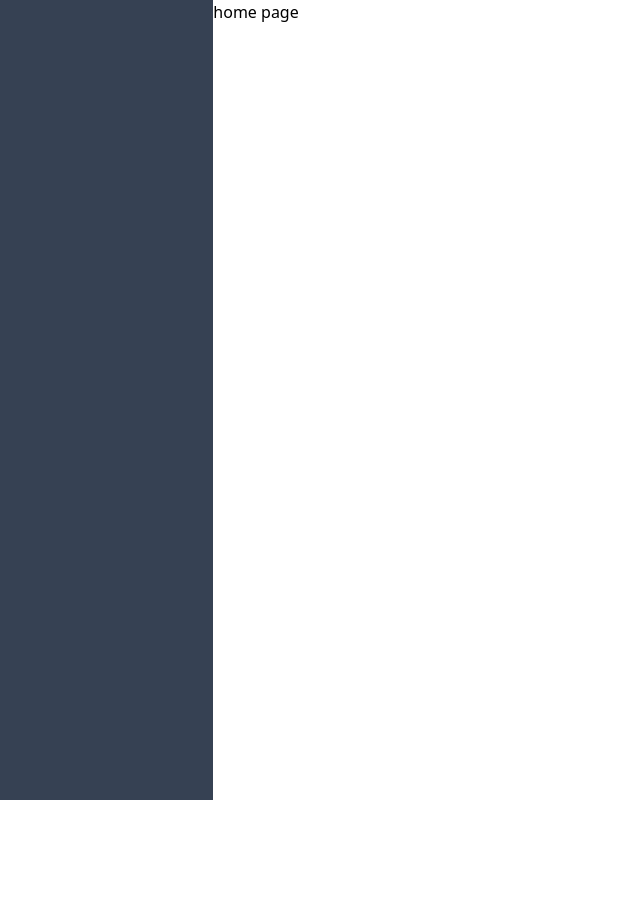
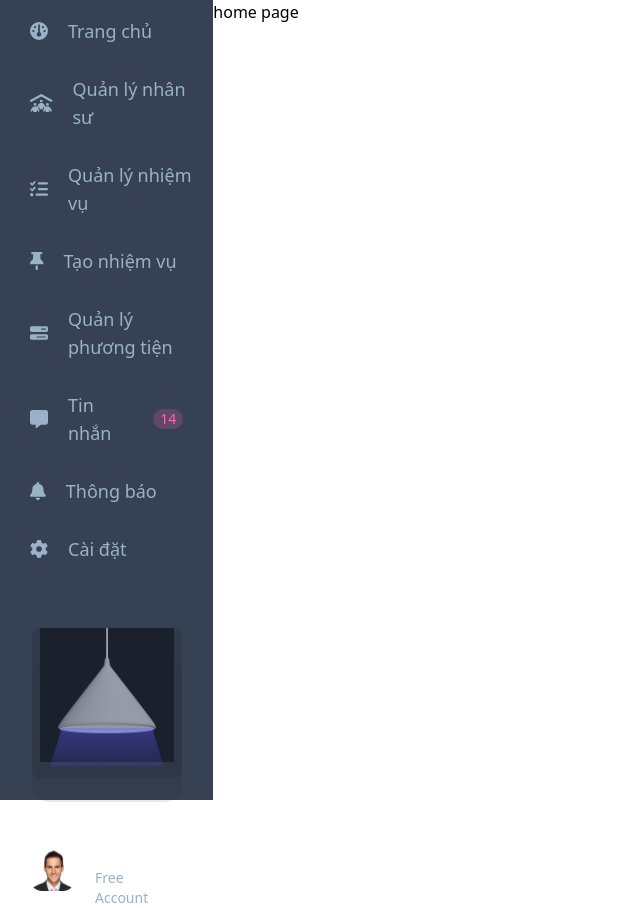
Before and after one commit to Nha1410/UWC, a React (Create React App) app in the folder fe/: page / in a window 1280 px wide. Shown: the whole page, without its empty margins (0-640 px from the left). Before the commit the page ends 800 px from the top, so only its background shows below. Built offline with nearby package versions, Linux system fonts and the light colour scheme.

Commit message:
UI for sidebar of Default Layout

```diff
--- /dev/null
+++ b/fe/src/components/Commons/SidebarBoxItem/index.js
@@ -0,0 +1,18 @@
+function BoxItem({ iconComponent, title, numberNotifications, textColor, isActive }) {
+    const classNameIsActive = isActive && 'rounded-r-lg bg-[#99B2C6] text-xl bg-opacity-20';
+    return (
+        <div
+            className={`w-full ${textColor} text-lg flex py-[5px] justify-center items-center hover:cursor-pointer hover:bg-[#99B2C6] hover:bg-opacity-20`}
+        >
+            <div className={`pl-[30px] py-[10px] ${classNameIsActive}`}>{iconComponent}</div>
+            <div className="flex-1 px-[15px] py-[10px]">{title}</div>
+            {numberNotifications && (
+                <div className="w-[30px] h-[20px] rounded-full bg-[#FF69B4] bg-opacity-20 text-[#FF69B4] text-center text-sm flex items-center justify-center mr-[30px]">
+                    <span>{numberNotifications}</span>
+                </div>
+            )}
+        </div>
+    );
+}
+
+export default BoxItem;
--- a/fe/src/components/Layout/components/Sidebar/index.js
+++ b/fe/src/components/Layout/components/Sidebar/index.js
@@ -1,9 +1,97 @@
 // import classname from 'classname/bind';
 // import styles from './Sidebar.module.css';
 // const cx = classname.bind(styles);
+import BoxItem from '../../../Commons/SidebarBoxItem';
+import { FontAwesomeIcon } from '@fortawesome/react-fontawesome';
+import {
+    faGauge,
+    faPeopleRoof,
+    faListCheck,
+    faThumbTack,
+    faBarsProgress,
+    faMessage,
+    faBell,
+    faGear,
+    faRightFromBracket,
+} from '@fortawesome/free-solid-svg-icons';
 
 function Sidebar() {
-    return <div className="w-1/6 h-screen bg-[#364153] sticky"></div>;
+    // test active
+    let active = false;
+    return (
+        <div className="w-1/6 h-screen bg-[#364153] py-[30px] flex justify-center items-center">
+            <div className="flex flex-col items-center">
+                <div className="flex flex-col items-center">
+                    <img alt="logo" src="/images/logo.png" />
+                    <span className="text-xl font-bold text-white mt-[23px]">UWC</span>
+                </div>
+                <div className="w-full">
+                    <BoxItem
+                        title="Trang chủ"
+                        textColor={active ? 'text-[#605CFF]' : 'text-[#99B2C6]'}
+                        isActive={active}
+                        iconComponent={<FontAwesomeIcon icon={faGauge} className="mr-[5px]" />}
+                    />
+                    <BoxItem
+                        title="Quản lý nhân sư"
+                        textColor={active ? 'text-[#605CFF]' : 'text-[#99B2C6]'}
+                        isActive={active}
+                        iconComponent={<FontAwesomeIcon icon={faPeopleRoof} className="mr-[5px]" />}
+                    />
+                    <BoxItem
+                        title="Quản lý nhiệm vụ"
+                        textColor={active ? 'text-[#605CFF]' : 'text-[#99B2C6]'}
+                        isActive={active}
+                        iconComponent={<FontAwesomeIcon icon={faListCheck} className="mr-[5px]" />}
+                    />
+                    <BoxItem
+                        title="Tạo nhiệm vụ"
+                        textColor={active ? 'text-[#605CFF]' : 'text-[#99B2C6]'}
+                        isActive={active}
+                        iconComponent={<FontAwesomeIcon icon={faThumbTack} className="mr-[5px]" />}
+                    />
+                    <BoxItem
+                        title="Quản lý phương tiện"
+                        textColor={active ? 'text-[#605CFF]' : 'text-[#99B2C6]'}
+                        isActive={active}
+                        iconComponent={<FontAwesomeIcon icon={faBarsProgress} className="mr-[5px]" />}
+                    />
+                    <BoxItem
+                        title="Tin nhắn"
+                        textColor={active ? 'text-[#605CFF]' : 'text-[#99B2C6]'}
+                        isActive={active}
+                        numberNotifications="14"
+                        iconComponent={<FontAwesomeIcon icon={faMessage} className="mr-[5px]" />}
+                    />
+                    <BoxItem
+                        title="Thông báo"
+                        textColor={active ? 'text-[#605CFF]' : 'text-[#99B2C6]'}
+                        isActive={active}
+                        iconComponent={<FontAwesomeIcon icon={faBell} className="mr-[5px]" />}
+                    />
+                    <BoxItem
+                        title="Cài đặt"
+                        textColor={active ? 'text-[#605CFF]' : 'text-[#99B2C6]'}
+                        isActive={active}
+                        iconComponent={<FontAwesomeIcon icon={faGear} className="mr-[5px]" />}
+                    />
+                </div>
+                <div className="mx-[30px] mt-[50px] w-[150px] h-[150px] bg-[#1A202C] bg-opacity-20 rounded-lg">
+                    <img alt="illustration" src="/images/Illustration.png" />
+                </div>
+                <div className="flex justify-center items-center mt-[50px] w-full px-[30px]">
+                    <img className="w-[45px] h-[45px] rounded-lg" alt="avatar" src="/images/fake-avatar.png" />
+                    <div className="flex-1 flex justify-center items-center">
+                        <div className="flex flex-col justify-center text-sm flex-1 ml-[20px]">
+                            <span className="text-white">Back Officer</span>
+                            <span className="text-[#99B2C6]">Free Account</span>
+                        </div>
+                        <FontAwesomeIcon icon={faRightFromBracket} className="text-white text-xl" />
+                    </div>
+                </div>
+            </div>
+        </div>
+    );
 }
 
 export default Sidebar;
```
Also changed, not shown: fe/public/images/Illustration.png (added), fe/public/images/fake-avatar.png (added).
